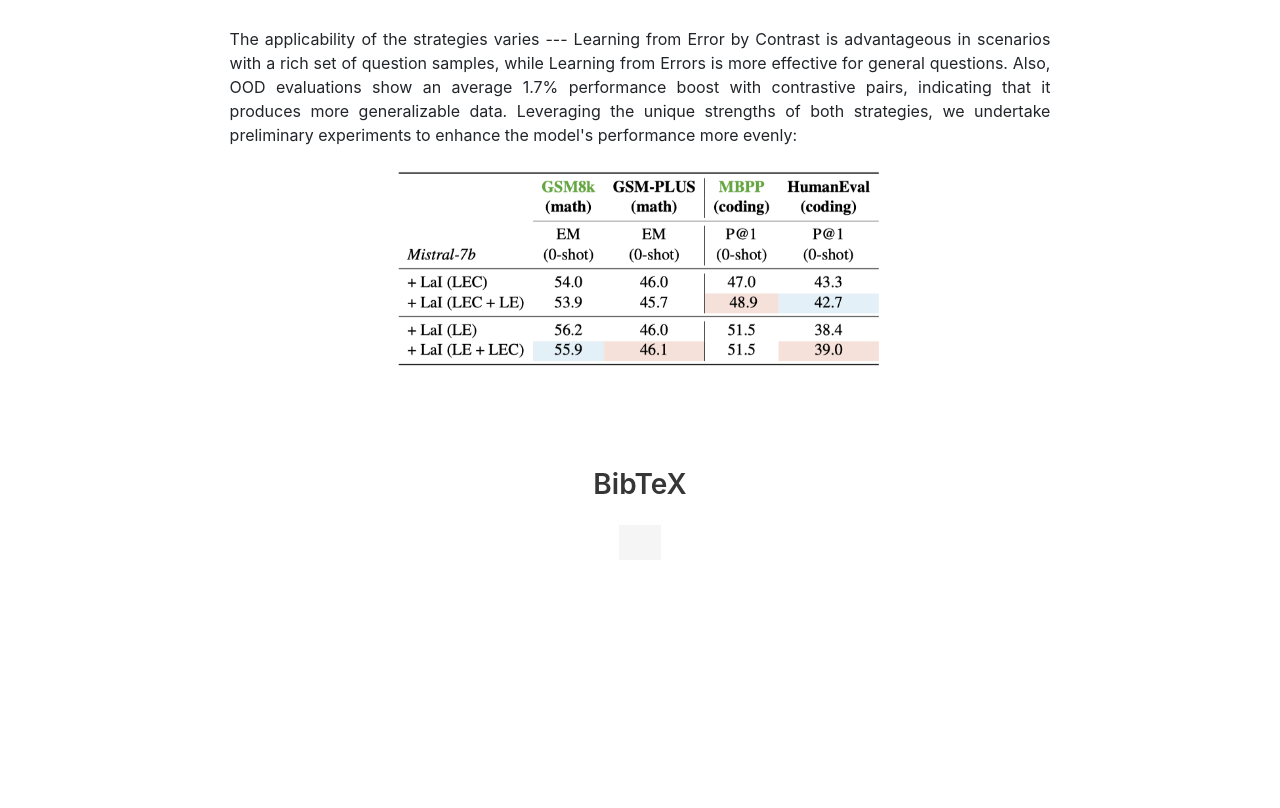
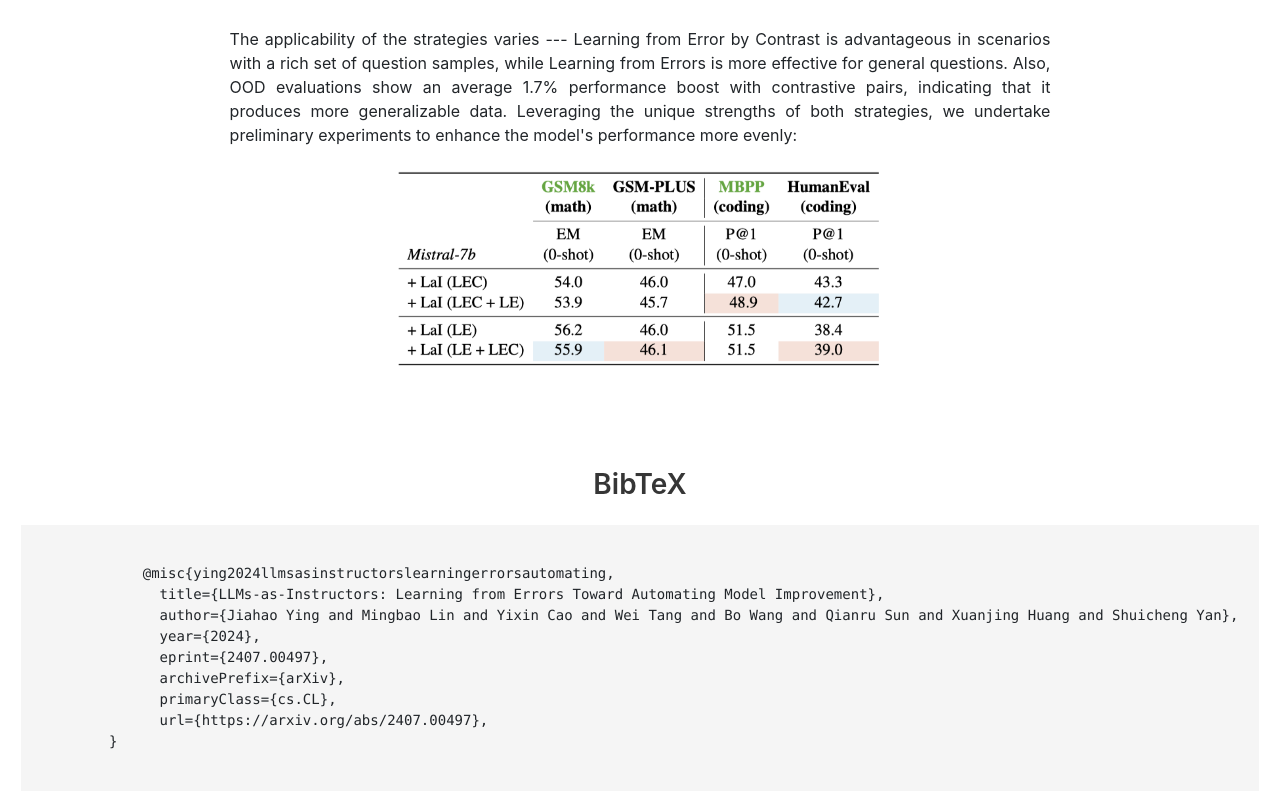
Before and after one commit to yingjiahao14/LLMs-as-Instructors-pages, a plain HTML site: page index.html in a window 1280 px wide. Shown: the part 3501-4309 px from the top of the page. Before the commit the page ends 4123 px from the top, so only its background shows below. Drawn offline with nearby package versions, Linux system fonts and the light colour scheme; a script that the page names is missing; some icons are missing; a web font is replaced by a local one.

Commit message:
Initial commit

```diff
--- a/index.html
+++ b/index.html
@@ -436,7 +436,17 @@
       <section class="section" id="BibTeX">
         <div class="container is-max-desktop content" style="width: 80%; margin: auto;">
           <h2 class="title">BibTeX</h2>
-          <pre><code></code></pre>
+          <pre><code>
+            @misc{ying2024llmsasinstructorslearningerrorsautomating,
+              title={LLMs-as-Instructors: Learning from Errors Toward Automating Model Improvement},
+              author={Jiahao Ying and Mingbao Lin and Yixin Cao and Wei Tang and Bo Wang and Qianru Sun and Xuanjing Huang and Shuicheng Yan},
+              year={2024},
+              eprint={2407.00497},
+              archivePrefix={arXiv},
+              primaryClass={cs.CL},
+              url={https://arxiv.org/abs/2407.00497},
+        }
+          </code></pre>
           <a href="https://www.flagcounter.me/details/dKe"><img src="https://www.flagcounter.me/dKe/" alt="Flag Counter"
               hidden></a>
         </div>
```
Also changed, not shown: 2 other files.
